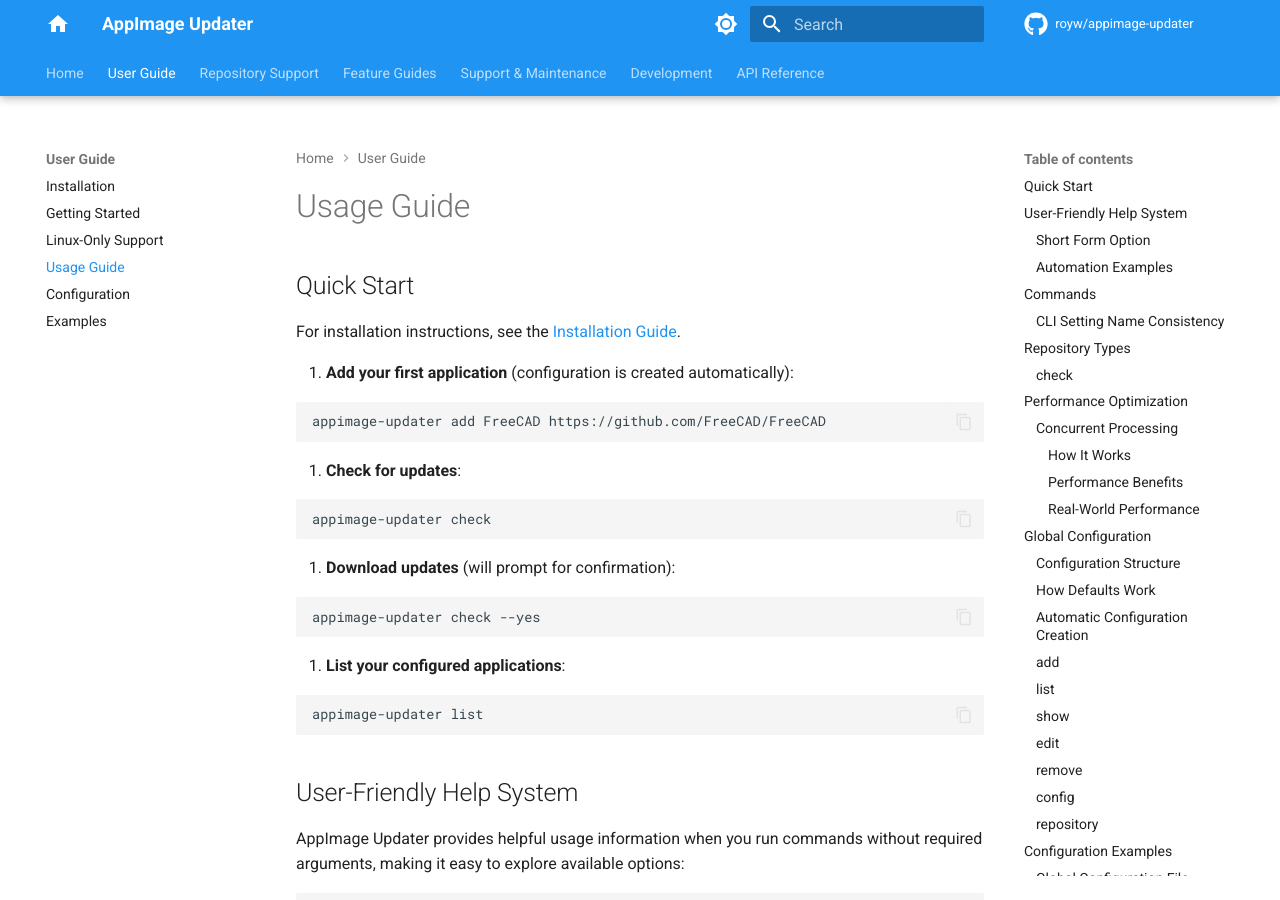
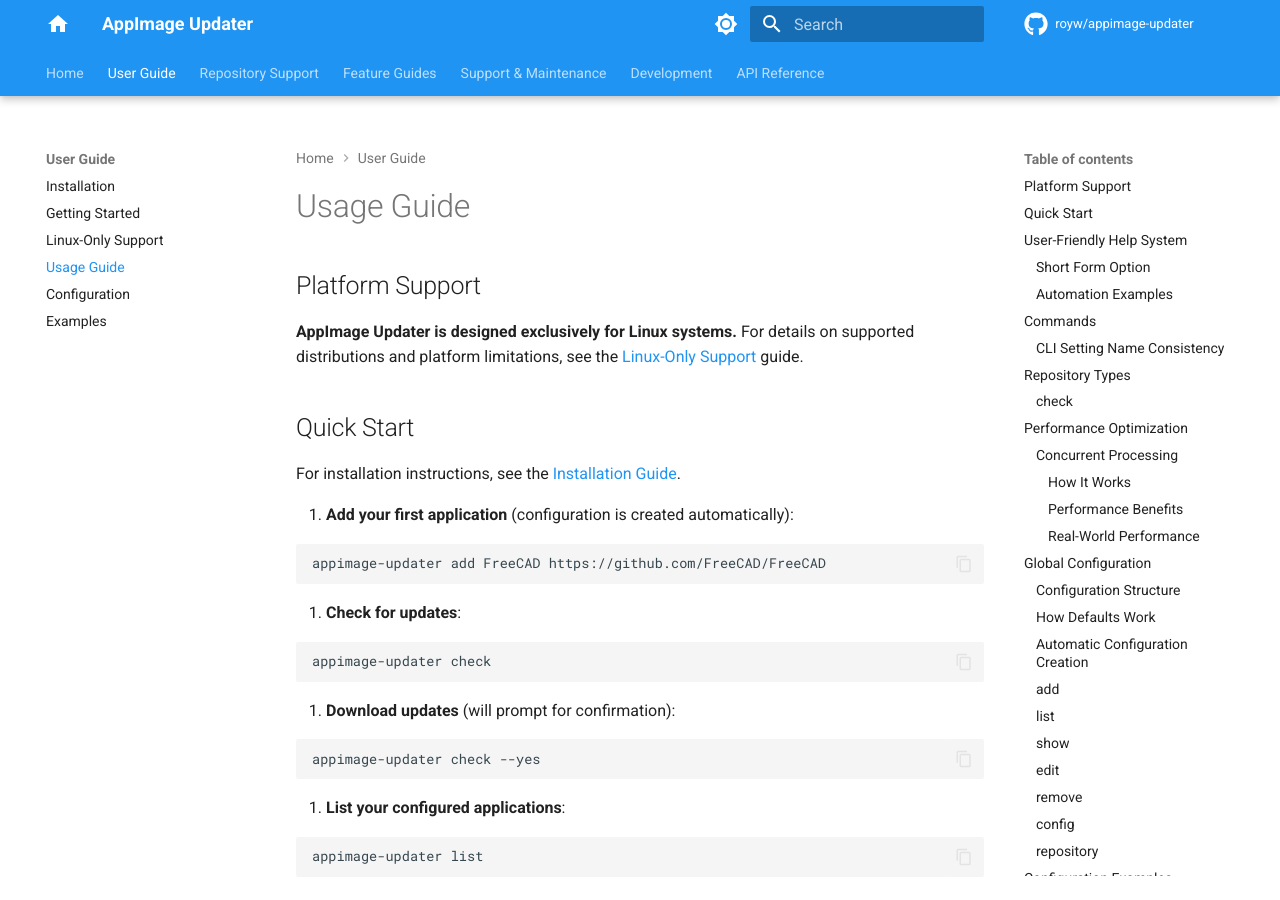
Before and after one commit to royw/appimage-updater, an MkDocs documentation site: the page built from docs/usage.md, in a window 1280 px wide and 900 px high. Built offline with MkDocs 1.6.1 and Material for MkDocs 9.7.7, drawn with Linux system fonts in a browser that asks for light colours; comment, search, counter and statistics services are not loaded.

Commit message:
docs: Add references to Linux-Only support documentation
- Added link to linux-only.md in README.md platform support section
- Added Platform Support section in usage.md with link to linux-only.md
- Helps users understand platform limitations upfront

```diff
--- a/docs/usage.md
+++ b/docs/usage.md
@@ -1,4 +1,8 @@
 # Usage Guide
+
+## Platform Support
+
+**AppImage Updater is designed exclusively for Linux systems.** For details on supported distributions and platform limitations, see the [Linux-Only Support](linux-only.md) guide.
 
 ## Quick Start
 
```
Also changed, not shown: README.md (+1 -1 lines).
